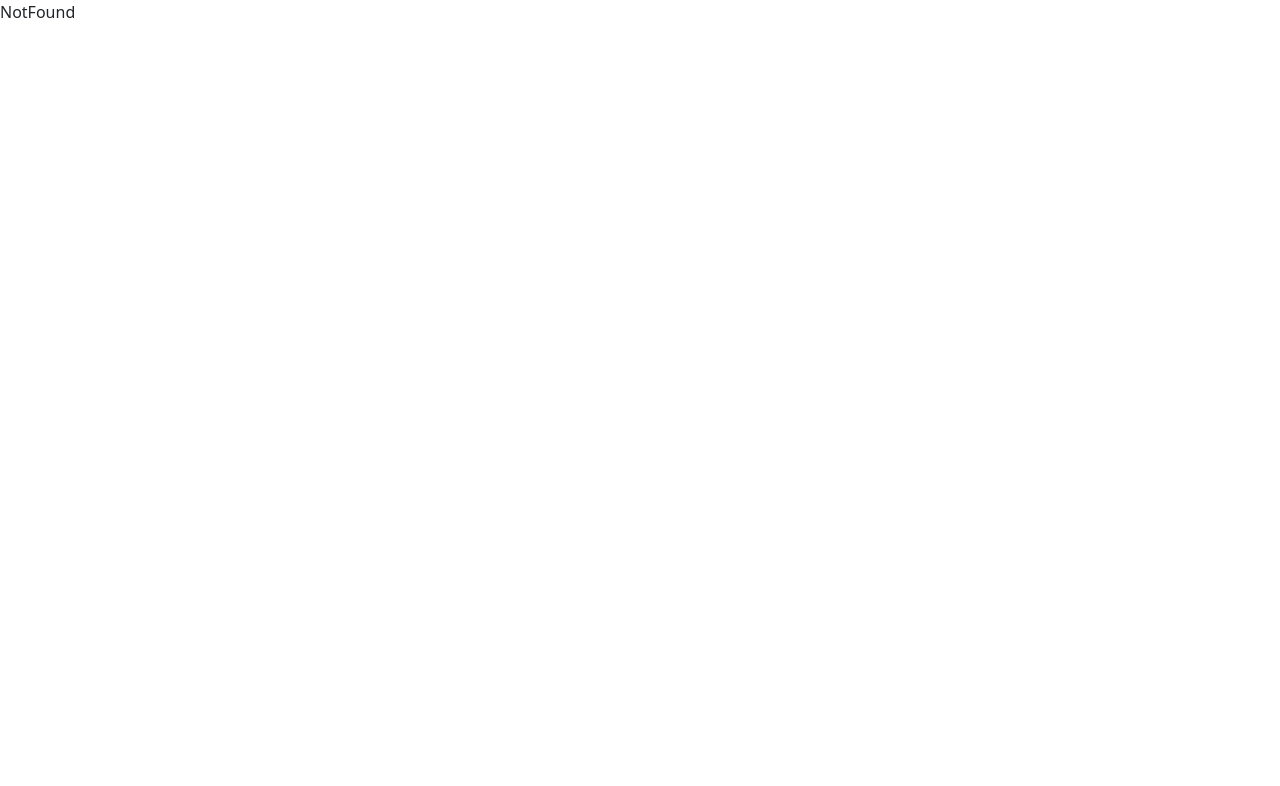
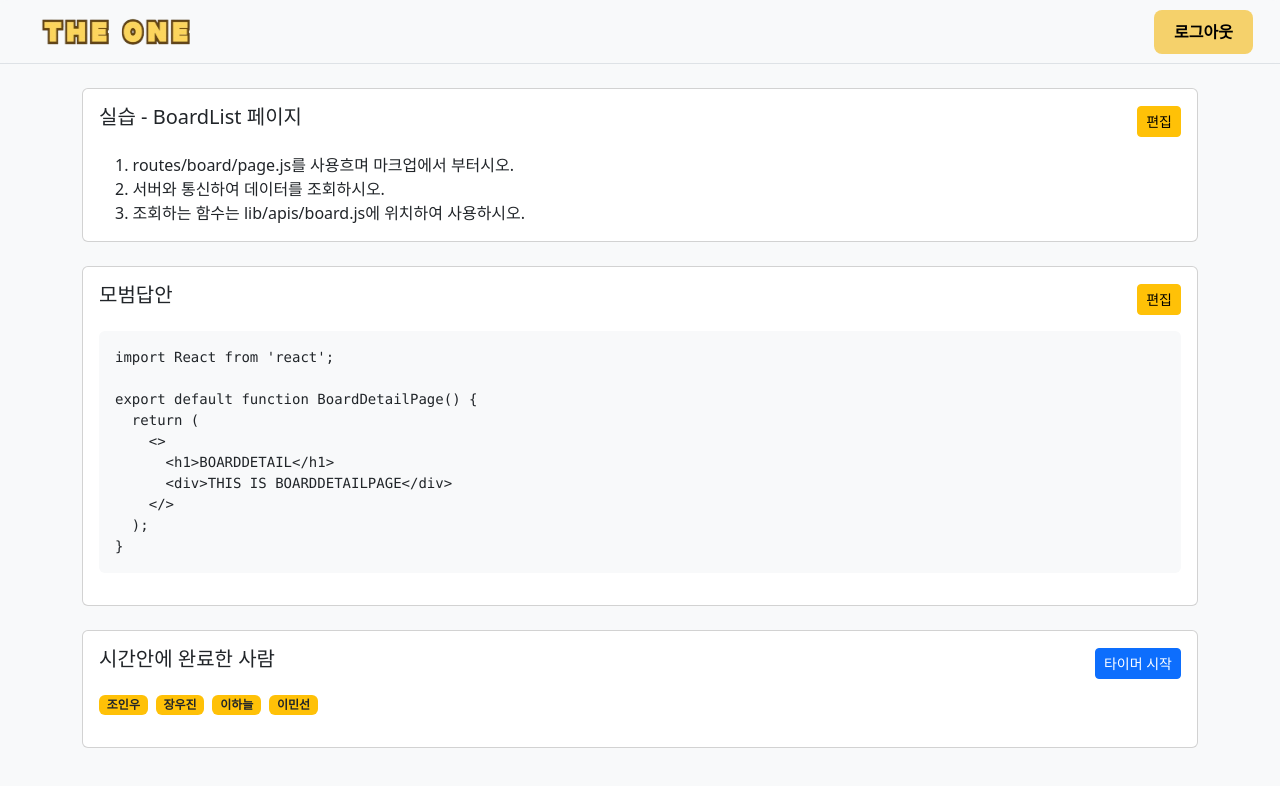
Before and after one commit to pda5th-TheOne/front, a React (Vite) app: page /practice/1 in a window 1280 px wide. Shown: the top 786 px of the page. Built offline with nearby package versions, Linux system fonts and the light colour scheme.

Commit message:
feat: navigation link to practice detail page (`/practice/1`) (#33)

```diff
--- a/src/pages/Practice.jsx
+++ b/src/pages/Practice.jsx
@@ -1,8 +1,11 @@
-import React from 'react'
-import Main from './practice/Main'
+import React from 'react';
+import { useParams } from 'react-router-dom';
+import Main from './practice/Main';
 
 export default function Practice() {
-    return (
-      <Main />
-    )
+  const { id } = useParams();
+
+  return (
+    <Main practiceId={id} />
+  );
 }
--- a/src/pages/practice/Main.jsx
+++ b/src/pages/practice/Main.jsx
@@ -1,27 +1,27 @@
 import React from 'react';
-import { Container, Row, Col, Button } from 'react-bootstrap';
+import { Container, Row, Col } from 'react-bootstrap';
 import Logo from '../../components/Logo';
 import Assignment from './Assignment';
 import Answer from './Answer';
 import Submit from './Submit';
 
-export default function Main() {
+export default function Main({ practiceId }) {
   return (
     <div className="min-vh-100 bg-light">
       <header className="border-bottom">
-          <Logo />
+        <Logo />
       </header>
       <main>
         <Container className="py-4">
           <Row className="gy-4">
             <Col xs={12}>
-              <Assignment />
+              <Assignment practiceId={practiceId} />
             </Col>
             <Col xs={12}>
-              <Answer />
+              <Answer practiceId={practiceId} />
             </Col>
             <Col xs={12}>
-              <Submit />
+              <Submit practiceId={practiceId} />
             </Col>
           </Row>
         </Container>
--- a/src/routers/AppRouter.jsx
+++ b/src/routers/AppRouter.jsx
@@ -33,7 +33,7 @@ const AppRouter = createBrowserRouter([
     index: true,
   },
   {
-    path: '/practice',
+    path: '/practice/:id',
     element: <Practice />,
     index: true,
   },
```
